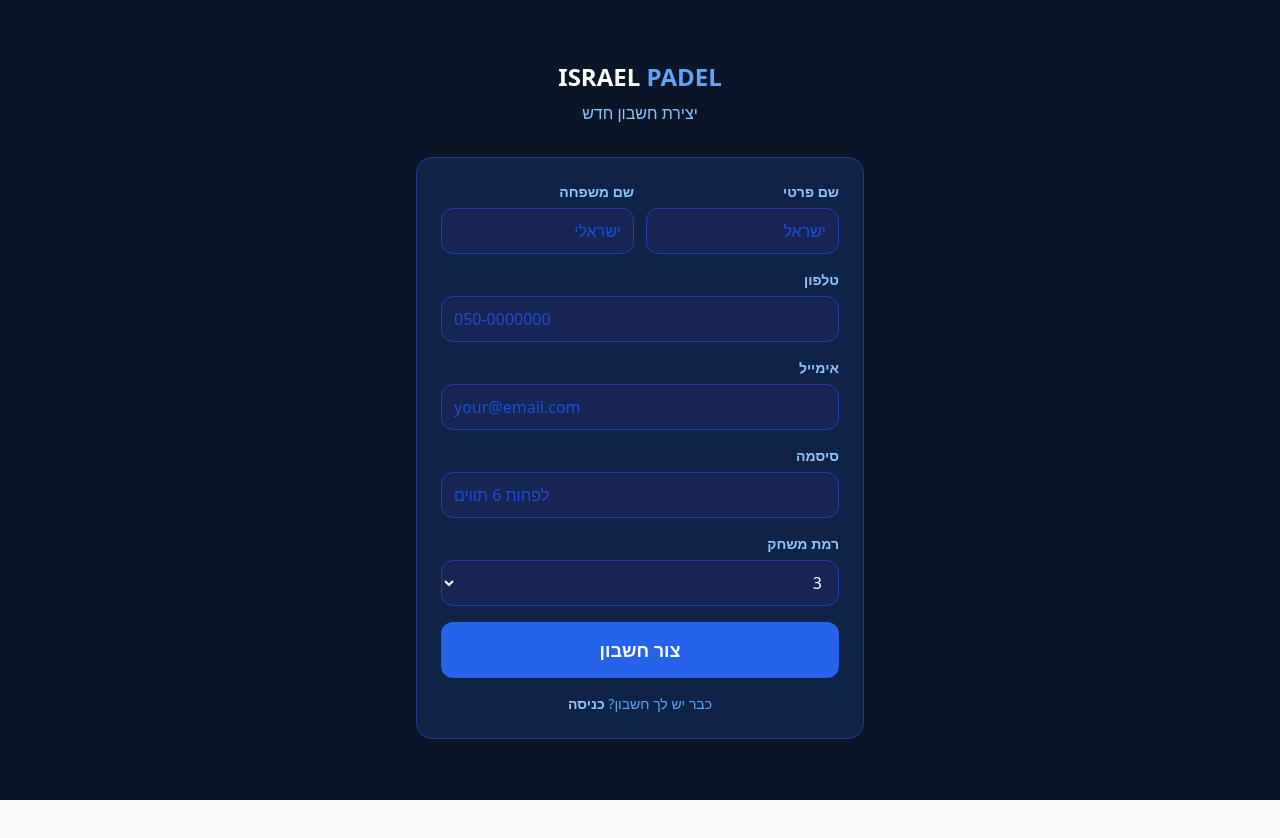
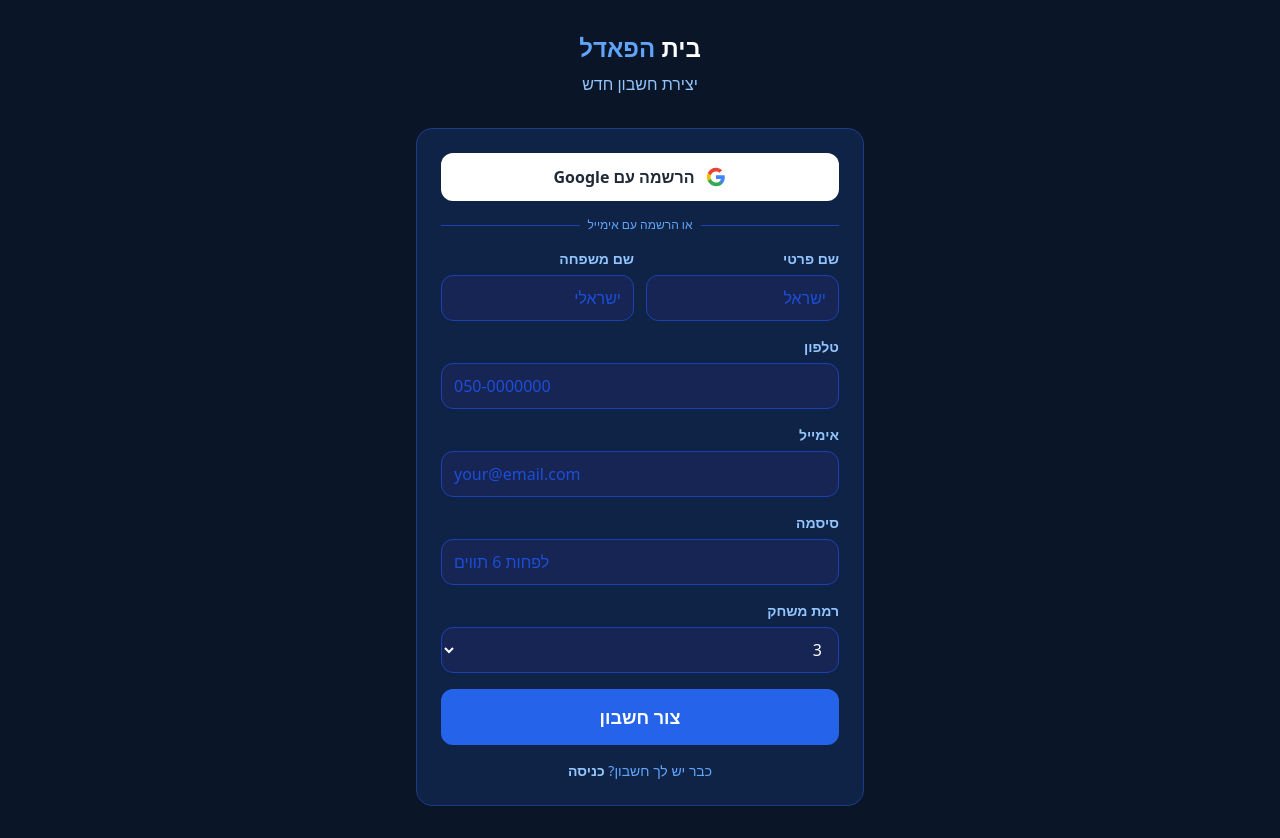
Before and after one commit to liran2706-blip/Beit-HaPadel, a Next.js app: page /register in a window 1280 px wide. Before the commit the page ends 800 px from the top, so only its background shows below. Built offline with nearby package versions, Linux system fonts and the light colour scheme.

Commit message:
Add Google login and fix return URL

```diff
--- a/app/auth/callback/route.ts
+++ b/app/auth/callback/route.ts
@@ -5,6 +5,7 @@
 export async function GET(request: NextRequest) {
   const { searchParams, origin } = new URL(request.url);
   const code = searchParams.get('code');
+  const next = searchParams.get('next') || '/';
 
   if (code) {
     const cookieStore = cookies();
@@ -23,36 +24,8 @@
       }
     );
 
-    const { data } = await supabase.auth.exchangeCodeForSession(code);
-
-    // If new Google user, create profile
-    if (data?.user) {
-      const { data: existingProfile } = await supabase
-        .from('profiles')
-        .select('id')
-        .eq('id', data.user.id)
-        .maybeSingle();
-
-      if (!existingProfile) {
-        const fullName = data.user.user_metadata?.full_name || '';
-        const nameParts = fullName.split(' ');
-        const firstName = nameParts[0] || 'שחקן';
-        const lastName = nameParts.slice(1).join(' ') || '';
-
-        await supabase.from('profiles').insert({
-          id: data.user.id,
-          first_name: firstName,
-          last_name: lastName,
-          phone: '',
-          level: 3,
-          is_admin: false,
-        });
-
-        // New Google user — send to complete profile
-        return NextResponse.redirect(`${origin}/profile?new=1`);
-      }
-    }
+    await supabase.auth.exchangeCodeForSession(code);
   }
 
-  return NextResponse.redirect(`${origin}/`);
+  return NextResponse.redirect(`${origin}${next}`);
 }
--- a/app/page.tsx
+++ b/app/page.tsx
@@ -1,5 +1,4 @@
 import Image from 'next/image';
-import Link from 'next/link';
 import Navbar from '@/components/Navbar';
 import TournamentList from '@/components/TournamentList';
 
@@ -10,7 +9,6 @@
     <>
       <Navbar />
       <main>
-        {/* Hero - image only */}
         <section className="bg-[#0a1628]">
           <div className="w-full">
             <Image
@@ -22,34 +20,22 @@
               priority
             />
           </div>
-
-          {/* CTA buttons below image */}
           <div className="text-center py-8 px-4 bg-[#0a1628]">
-            <div className="flex gap-3 justify-center flex-wrap">
-              <Link
-                href="/register"
-                className="bg-blue-600 hover:bg-blue-500 text-white font-bold px-8 py-4 rounded-xl transition-colors shadow-lg text-lg"
-              >
-                הצטרף עכשיו
-              </Link>
-              <a
-                href="#tournaments"
-                className="bg-white/15 hover:bg-white/25 text-white font-medium px-8 py-4 rounded-xl transition-colors text-lg border border-white/20"
-              >
-                טורנירים קרובים
-              </a>
-            </div>
+            <a
+              href="#tournaments"
+              className="bg-blue-600 hover:bg-blue-500 text-white font-bold px-8 py-4 rounded-xl transition-colors shadow-lg text-lg"
+            >
+              טורנירים קרובים
+            </a>
           </div>
         </section>
 
-        {/* Tournaments */}
         <section id="tournaments" className="max-w-4xl mx-auto px-4 py-10">
           <h2 className="text-2xl font-bold text-slate-900 mb-6">טורנירים קרובים</h2>
           <TournamentList />
         </section>
       </main>
 
-      {/* Footer */}
       <footer className="bg-[#0a1628] text-blue-400 text-center py-6 text-sm border-t border-blue-900">
         <p className="font-bold text-white mb-1">בית הפאדל</p>
         <p>הבית של שחקני הפאדל בישראל · israelpadel.com</p>
--- a/app/register/page.tsx
+++ b/app/register/page.tsx
@@ -7,8 +7,6 @@
 
 export default function RegisterPage() {
   const [mounted, setMounted] = useState(false);
-  useEffect(() => setMounted(true), []);
-
   const [firstName, setFirstName] = useState('');
   const [lastName, setLastName] = useState('');
   const [phone, setPhone] = useState('');
@@ -17,6 +15,8 @@
   const [level, setLevel] = useState<PlayerLevel>(3);
   const [error, setError] = useState('');
   const [loading, setLoading] = useState(false);
+
+  useEffect(() => setMounted(true), []);
   if (!mounted) return null;
 
   async function handleGoogle() {
@@ -82,27 +82,49 @@
       <div className="w-full max-w-md">
         <div className="text-center mb-8">
           <Link href="/" className="font-black text-2xl">
-            <span className="text-white">ISRAEL</span>
-            <span className="text-blue-400"> PADEL</span>
+            <span className="text-white">בית</span>
+            <span className="text-blue-400"> הפאדל</span>
           </Link>
           <p className="text-blue-300 mt-2">יצירת חשבון חדש</p>
         </div>
 
         <div className="bg-[#0f2347] border border-blue-900 rounded-2xl p-6">
+          {/* Google button */}
+          <button
+            type="button"
+            onClick={handleGoogle}
+            className="w-full bg-white hover:bg-gray-100 text-gray-800 font-semibold py-3 rounded-xl flex items-center justify-center gap-3 transition-colors mb-4"
+          >
+            <svg width="20" height="20" viewBox="0 0 24 24">
+              <path fill="#4285F4" d="M22.56 12.25c0-.78-.07-1.53-.2-2.25H12v4.26h5.92c-.26 1.37-1.04 2.53-2.21 3.31v2.77h3.57c2.08-1.92 3.28-4.74 3.28-8.09z"/>
+              <path fill="#34A853" d="M12 23c2.97 0 5.46-.98 7.28-2.66l-3.57-2.77c-.98.66-2.23 1.06-3.71 1.06-2.86 0-5.29-1.93-6.16-4.53H2.18v2.84C3.99 20.53 7.7 23 12 23z"/>
+              <path fill="#FBBC05" d="M5.84 14.09c-.22-.66-.35-1.36-.35-2.09s.13-1.43.35-2.09V7.07H2.18C1.43 8.55 1 10.22 1 12s.43 3.45 1.18 4.93l2.85-2.22.81-.62z"/>
+              <path fill="#EA4335" d="M12 5.38c1.62 0 3.06.56 4.21 1.64l3.15-3.15C17.45 2.09 14.97 1 12 1 7.7 1 3.99 3.47 2.18 7.07l3.66 2.84c.87-2.6 3.3-4.53 6.16-4.53z"/>
+            </svg>
+            הרשמה עם Google
+          </button>
+
+          <div className="relative mb-4">
+            <div className="absolute inset-0 flex items-center">
+              <div className="w-full border-t border-blue-800"></div>
+            </div>
+            <div className="relative flex justify-center text-xs">
+              <span className="bg-[#0f2347] px-2 text-blue-400">או הרשמה עם אימייל</span>
+            </div>
+          </div>
+
           <form onSubmit={handleSubmit} className="space-y-4">
             <div className="grid grid-cols-2 gap-3">
               <div>
                 <label className="block text-sm font-semibold text-blue-300 mb-1.5">שם פרטי</label>
-                <input
-                  type="text" value={firstName} onChange={(e) => setFirstName(e.target.value)}
+                <input type="text" value={firstName} onChange={(e) => setFirstName(e.target.value)}
                   placeholder="ישראל"
                   className="w-full bg-blue-950 border border-blue-800 rounded-xl px-3 py-2.5 text-white placeholder-blue-700 focus:outline-none focus:ring-2 focus:ring-blue-500 text-right"
                 />
               </div>
               <div>
                 <label className="block text-sm font-semibold text-blue-300 mb-1.5">שם משפחה</label>
-                <input
-                  type="text" value={lastName} onChange={(e) => setLastName(e.target.value)}
+                <input type="text" value={lastName} onChange={(e) => setLastName(e.target.value)}
                   placeholder="ישראלי"
                   className="w-full bg-blue-950 border border-blue-800 rounded-xl px-3 py-2.5 text-white placeholder-blue-700 focus:outline-none focus:ring-2 focus:ring-blue-500 text-right"
                 />
@@ -111,8 +133,7 @@
 
             <div>
               <label className="block text-sm font-semibold text-blue-300 mb-1.5">טלפון</label>
-              <input
-                type="tel" value={phone} onChange={(e) => setPhone(e.target.value)}
+              <input type="tel" value={phone} onChange={(e) => setPhone(e.target.value)}
                 placeholder="050-0000000" dir="ltr"
                 className="w-full bg-blue-950 border border-blue-800 rounded-xl px-3 py-2.5 text-white placeholder-blue-700 focus:outline-none focus:ring-2 focus:ring-blue-500"
               />
@@ -120,8 +141,7 @@
 
             <div>
               <label className="block text-sm font-semibold text-blue-300 mb-1.5">אימייל</label>
-              <input
-                type="email" value={email} onChange={(e) => setEmail(e.target.value)}
+              <input type="email" value={email} onChange={(e) => setEmail(e.target.value)}
                 placeholder="your@email.com" dir="ltr"
                 className="w-full bg-blue-950 border border-blue-800 rounded-xl px-3 py-2.5 text-white placeholder-blue-700 focus:outline-none focus:ring-2 focus:ring-blue-500"
               />
@@ -129,8 +149,7 @@
 
             <div>
               <label className="block text-sm font-semibold text-blue-300 mb-1.5">סיסמה</label>
-              <input
-                type="password" value={password} onChange={(e) => setPassword(e.target.value)}
+              <input type="password" value={password} onChange={(e) => setPassword(e.target.value)}
                 placeholder="לפחות 6 תווים" dir="ltr"
                 className="w-full bg-blue-950 border border-blue-800 rounded-xl px-3 py-2.5 text-white placeholder-blue-700 focus:outline-none focus:ring-2 focus:ring-blue-500"
               />
@@ -138,13 +157,10 @@
 
             <div>
               <label className="block text-sm font-semibold text-blue-300 mb-1.5">רמת משחק</label>
-              <select
-                value={level} onChange={(e) => setLevel(parseFloat(e.target.value) as PlayerLevel)}
+              <select value={level} onChange={(e) => setLevel(parseFloat(e.target.value) as PlayerLevel)}
                 className="w-full bg-blue-950 border border-blue-800 rounded-xl px-3 py-2.5 text-white focus:outline-none focus:ring-2 focus:ring-blue-500"
               >
-                {PLAYER_LEVELS.map((l) => (
-                  <option key={l} value={l}>{l}</option>
-                ))}
+                {PLAYER_LEVELS.map((l) => <option key={l} value={l}>{l}</option>)}
               </select>
             </div>
 
@@ -154,8 +170,7 @@
               </p>
             )}
 
-            <button
-              type="submit" disabled={loading}
+            <button type="submit" disabled={loading}
               className="w-full bg-blue-600 hover:bg-blue-500 disabled:bg-blue-900 text-white font-bold py-3.5 rounded-xl text-lg transition-colors"
             >
               {loading ? 'יוצר חשבון...' : 'צור חשבון'}
@@ -164,9 +179,7 @@
 
           <p className="text-center text-blue-400 text-sm mt-4">
             כבר יש לך חשבון?{' '}
-            <Link href="/login" className="text-blue-300 hover:text-white font-semibold">
-              כניסה
-            </Link>
+            <Link href="/login" className="text-blue-300 hover:text-white font-semibold">כניסה</Link>
           </p>
         </div>
       </div>
--- a/app/tournament/[id]/page.tsx
+++ b/app/tournament/[id]/page.tsx
@@ -62,7 +62,7 @@
   }, [id]);
 
   async function handleRegister() {
-    if (!profile) { window.location.href = '/login'; return; }
+    if (!profile) { window.location.href = `/login?next=/tournament/${id}`; return; }
     if (!medicalApproved) { setError('יש לאשר את ההצהרה הרפואית'); return; }
     setRegistering(true);
     setError('');
```
Also changed, not shown: app/login/page.tsx (+30 -26 lines).
